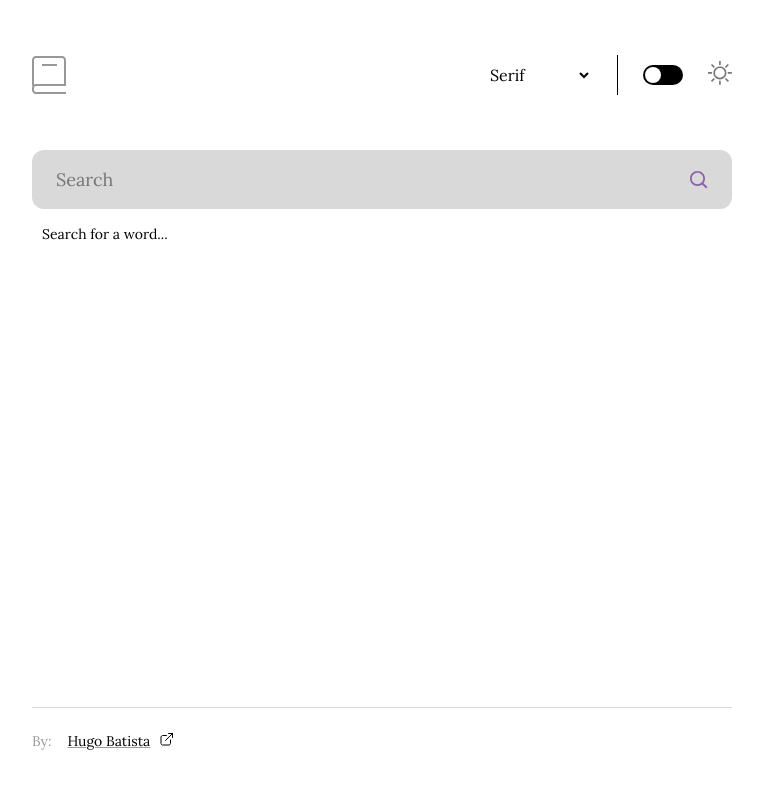
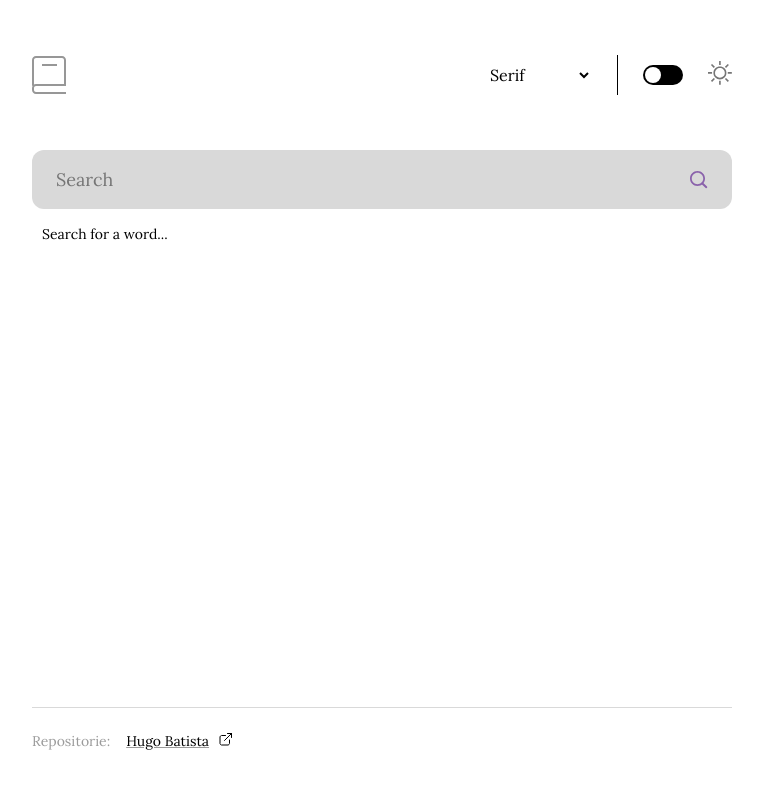
Before and after one commit to hugobatista27/dicionario, a React (Vite) app: page / in a window 1280 px wide. Shown: the top 788 px of the page, without its empty margins (258-1021 px from the left). Built offline with nearby package versions, Linux system fonts and the light colour scheme.

Commit message:
refac: muda o link repositorio no Footer

```diff
--- a/src/components/Footer/Footer.tsx
+++ b/src/components/Footer/Footer.tsx
@@ -22,7 +22,7 @@ export function Footer() {
                 </div>
             )}
             <div>
-                <p>By:</p>
+                <p>Repositorie:</p>
                 <a href={'https://github.com/hugobatista27'} target='_blank'>
                     <span>
                         {'Hugo Batista'}
```
